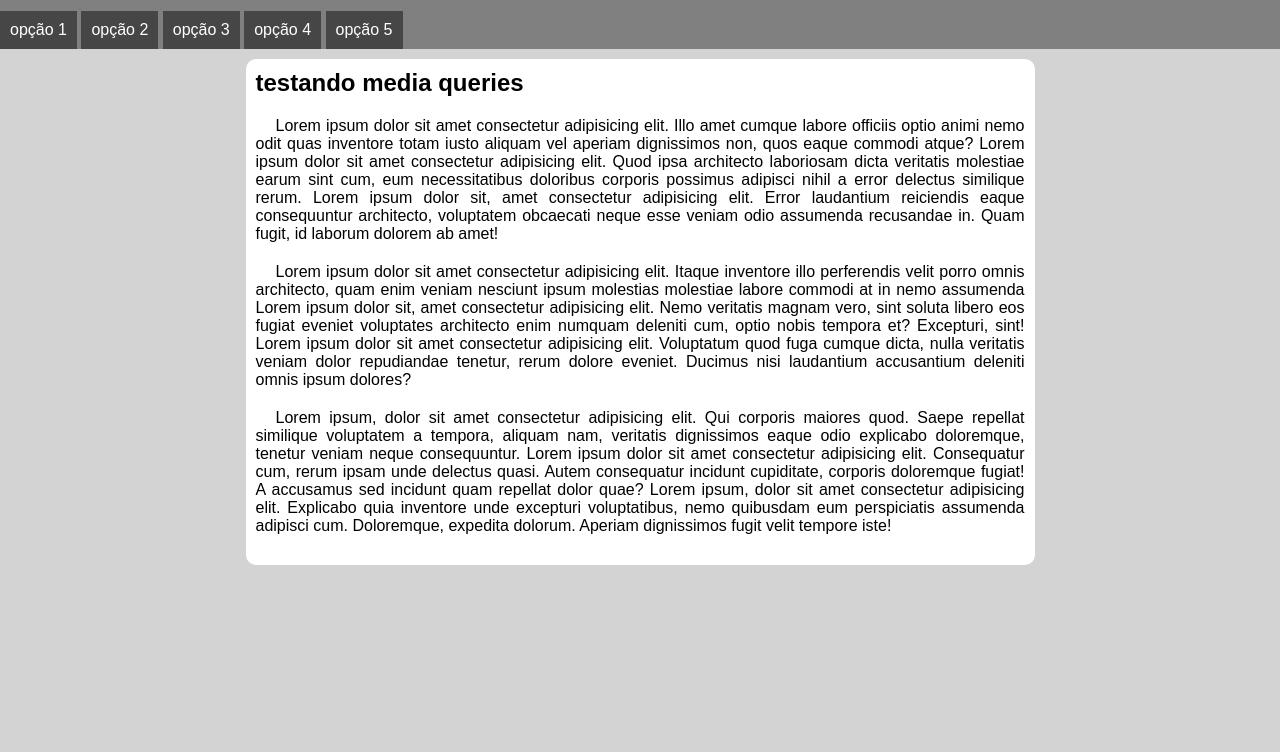
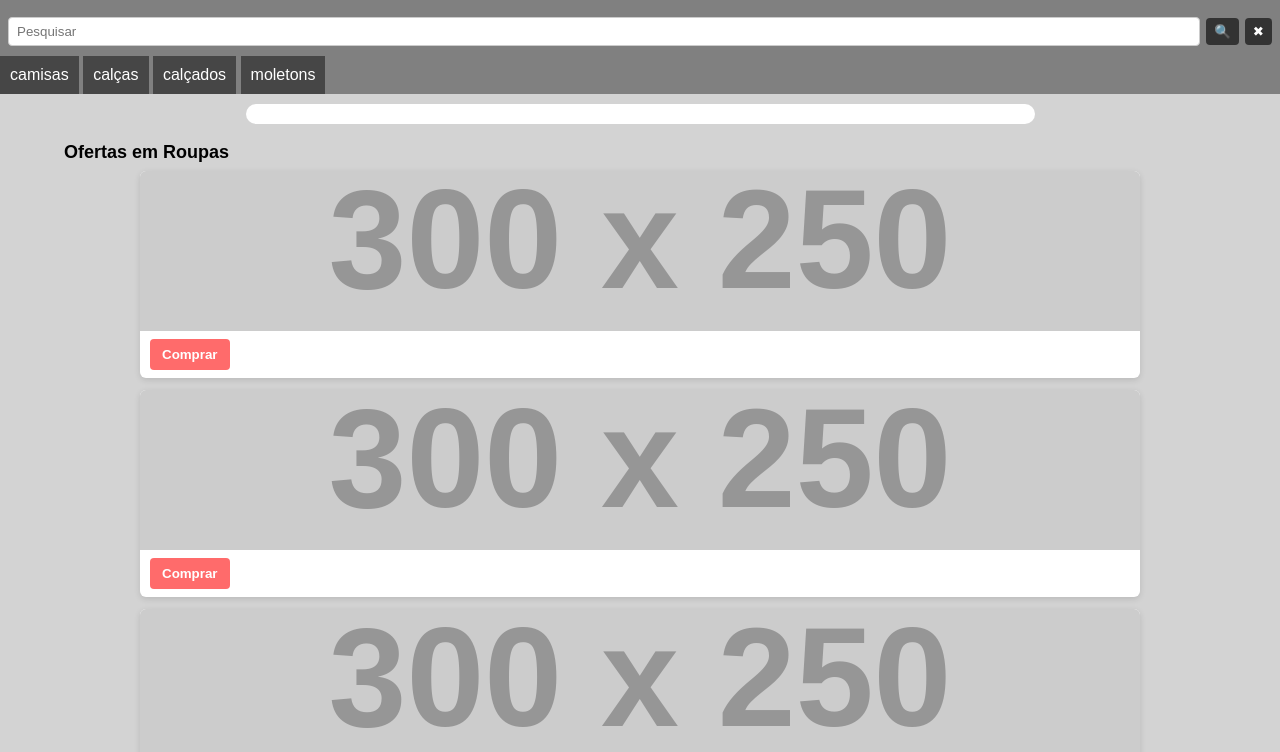
Before and after one commit to lucas0411-cyber/sites, a plain HTML site: page index.html in a window 1280 px wide. Shown: the part 48-800 px from the top of the page. Drawn offline with nearby package versions, Linux system fonts and the light colour scheme; placeholder pictures from the web are drawn by us.

Commit message:
primeiro passo

```diff
--- a/estilo/style.css
+++ b/estilo/style.css
@@ -56,6 +56,32 @@ menu a:hover{
     background-color: rgb(100, 100, 100);
 }
 
+/* Estilos do formulário de pesquisa dentro do menu */
+#menu-search-form{
+    display: flex;
+    gap: 6px;
+    padding: 8px;
+    justify-content: center;
+    align-items: center;
+}
+#menu-search{
+    flex: 1 1 auto;
+    padding: 6px 8px;
+    border-radius: 4px;
+    border: 1px solid #ccc;
+}
+#menu-search-form button{
+    padding: 6px 8px;
+    border-radius: 4px;
+    border: none;
+    background: #333;
+    color: #fff;
+    cursor: pointer;
+}
+#menu-search-clear{background:#777}
+
+#menu-search:focus{outline: 2px solid #6ea8fe}
+
 main{
     width: 90vw;
     background-color: white;
@@ -74,3 +100,74 @@ article p{
     text-indent: 20px;
     margin-bottom: 20px;
 }
+
+/* Anúncios de roupas (300x250) */
+.anuncios-roupas{
+    width: 90vw;
+    margin: 18px auto;
+}
+.anuncios-title{
+    margin-bottom: 8px;
+    font-size: 18px;
+}
+.ads-grid{
+    display: flex;
+    flex-direction: column;
+    gap: 12px;
+    align-items: center;
+}
+.ad-card{
+    width: 90vw;
+    max-width: 1000px;
+    height: auto;
+    display: block;
+    background: white;
+    color: #111;
+    text-decoration: none;
+    border-radius: 6px;
+    overflow: hidden;
+    box-shadow: 0 2px 6px rgba(0,0,0,0.12);
+    margin: 0 auto;
+}
+.ad-card img{
+    width: 100%;
+    height: 160px;
+    object-fit: cover;
+    display: block;
+}
+.ad-info{
+    padding: 8px 10px;
+}
+.ad-info strong{
+    display: block;
+    margin-bottom: 6px;
+}
+.ad-info p{
+    font-size: 13px;
+    margin-bottom: 8px;
+}
+.ad-cta{
+    display: inline-block;
+    background: #111;
+    color: #fff;
+    padding: 6px 10px;
+    border-radius: 4px;
+    font-size: 13px;
+}
+
+/* botão Comprar dentro dos cards */
+.buy-btn{
+    display: inline-block;
+    background: #ff6b6b;
+    color: #fff;
+    border: none;
+    padding: 8px 12px;
+    border-radius: 4px;
+    cursor: pointer;
+    font-weight: 600;
+}
+.buy-btn:hover{opacity:0.95}
+
+@media (max-width: 980px){
+    .ads-grid{justify-content:center}
+}
--- a/index.html
+++ b/index.html
@@ -13,23 +13,77 @@
         <h1>meu site</h1>
         <span id="burguer" class="material-symbols-outlined" onclick="clickMenu()">menu</span>
         <menu id="itens">
+            <form id="menu-search-form" onsubmit="searchMenu(event)">
+                <input id="menu-search" type="search" placeholder="Pesquisar" aria-label="Pesquisar menu">
+                <button type="submit" aria-label="Pesquisar">🔍</button>
+                <button type="button" id="menu-search-clear" onclick="clearMenuSearch()" aria-label="Limpar">✖</button>
+            </form>
         <ul>
-            <li><a href="#">opção 1</a></li>
-            <li><a href="#">opção 2</a></li>
-            <li><a href="#">opção 3</a></li>
-            <li><a href="#">opção 4</a></li>
-            <li><a href="#">opção 5</a></li>
+            <li><a href="#">camisas</a></li>
+            <li><a href="#">calças</a></li>
+            <li><a href="#">calçados</a></li>
+            <li><a href="#">moletons</a></li>
         </ul>
         </menu>
     </header>
     <main>
         <article>
-            <h2>testando media queries</h2>
-            <p>Lorem ipsum dolor sit amet consectetur adipisicing elit. Illo amet cumque labore officiis optio animi nemo odit quas inventore totam iusto aliquam vel aperiam dignissimos non, quos eaque commodi atque? Lorem ipsum dolor sit amet consectetur adipisicing elit. Quod ipsa architecto laboriosam dicta veritatis molestiae earum sint cum, eum necessitatibus doloribus corporis possimus adipisci nihil a error delectus similique rerum. Lorem ipsum dolor sit, amet consectetur adipisicing elit. Error laudantium reiciendis eaque consequuntur architecto, voluptatem obcaecati neque esse veniam odio assumenda recusandae in. Quam fugit, id laborum dolorem ab amet!</p>
-            <p>Lorem ipsum dolor sit amet consectetur adipisicing elit. Itaque inventore illo perferendis velit porro omnis architecto, quam enim veniam nesciunt ipsum molestias molestiae labore commodi at in nemo assumenda Lorem ipsum dolor sit, amet consectetur adipisicing elit. Nemo veritatis magnam vero, sint soluta libero eos fugiat eveniet voluptates architecto enim numquam deleniti cum, optio nobis tempora et? Excepturi, sint! Lorem ipsum dolor sit amet consectetur adipisicing elit. Voluptatum quod fuga cumque dicta, nulla veritatis veniam dolor repudiandae tenetur, rerum dolore eveniet. Ducimus nisi laudantium accusantium deleniti omnis ipsum dolores?</p>
-            <p>Lorem ipsum, dolor sit amet consectetur adipisicing elit. Qui corporis maiores quod. Saepe repellat similique voluptatem a tempora, aliquam nam, veritatis dignissimos eaque odio explicabo doloremque, tenetur veniam neque consequuntur. Lorem ipsum dolor sit amet consectetur adipisicing elit. Consequatur cum, rerum ipsam unde delectus quasi. Autem consequatur incidunt cupiditate, corporis doloremque fugiat! A accusamus sed incidunt quam repellat dolor quae? Lorem ipsum, dolor sit amet consectetur adipisicing elit. Explicabo quia inventore unde excepturi voluptatibus, nemo quibusdam eum perspiciatis assumenda adipisci cum. Doloremque, expedita dolorum. Aperiam dignissimos fugit velit tempore iste!</p>
+
         </article>
     </main>
+    <section id="anuncios-roupas" class="anuncios-roupas">
+        <h2 class="anuncios-title">Ofertas em Roupas</h2>
+        <div class="ads-grid">
+            <div class="ad-card ad-300" data-name="Camisa Polo">
+                <img src="https://via.placeholder.com/300x250?text=Camisa+Polo" alt="Camisa Polo">
+                <div class="ad-info">
+                    <button class="buy-btn" data-name="Camisa Polo">Comprar</button>
+                </div>
+            </div>
+            <div class="ad-card ad-300" data-name="Calça Jeans">
+                <img src="https://via.placeholder.com/300x250?text=Calça+Jeans" alt="Calça Jeans">
+                <div class="ad-info">
+                    <button class="buy-btn" data-name="Calça Jeans">Comprar</button>
+                </div>
+            </div>
+            <div class="ad-card ad-300" data-name="Tênis Casual">
+                <img src="https://via.placeholder.com/300x250?text=Tênis+Casual" alt="Tênis Casual">
+                <div class="ad-info">
+                    <button class="buy-btn" data-name="Tênis Casual">Comprar</button>
+                </div>
+            </div>
+            <div class="ad-card ad-300" data-name="Moletom Com Capuz">
+                <img src="https://via.placeholder.com/300x250?text=Moletom+Capuz" alt="Moletom Com Capuz">
+                <div class="ad-info">
+                    <button class="buy-btn" data-name="Moletom Com Capuz">Comprar</button>
+                </div>
+            </div>
+            <div class="ad-card ad-300" data-name="Vestido Floral">
+                <img src="https://via.placeholder.com/300x250?text=Vestido+Floral" alt="Vestido Floral">
+                <div class="ad-info">
+                    <button class="buy-btn" data-name="Vestido Floral">Comprar</button>
+                </div>
+            </div>
+            <div class="ad-card ad-300" data-name="Jaqueta de Couro">
+                <img src="https://via.placeholder.com/300x250?text=Jaqueta+de+Couro" alt="Jaqueta de Couro">
+                <div class="ad-info">
+                    <button class="buy-btn" data-name="Jaqueta de Couro">Comprar</button>
+                </div>
+            </div>
+            <div class="ad-card ad-300" data-name="Shorts Esportivos">
+                <img src="https://via.placeholder.com/300x250?text=Shorts+Esportivos" alt="Shorts Esportivos">
+                <div class="ad-info">
+                    <button class="buy-btn" data-name="Shorts Esportivos">Comprar</button>
+                </div>
+            </div>
+            <div class="ad-card ad-300" data-name="Blusa de Frio">
+                <img src="https://via.placeholder.com/300x250?text=Blusa+de+Frio" alt="Blusa de Frio">
+                <div class="ad-info">
+                    <button class="buy-btn" data-name="Blusa de Frio">Comprar</button>
+                </div>
+            </div>
+        </div>
+    </section>
     <script>
 
         function mudoutamanho() {
@@ -47,6 +101,48 @@
                 itens.style.display = 'block'
             }
         }
+
+        function searchMenu(e){
+            e.preventDefault();
+            const q = document.getElementById('menu-search').value.trim().toLowerCase();
+
+            // filtrar itens do menu (se houver)
+            const items = document.querySelectorAll('#itens ul li');
+            items.forEach(li => {
+                const text = li.textContent.toLowerCase();
+                li.style.display = q === '' ? 'list-item' : (text.indexOf(q) !== -1 ? 'list-item' : 'none');
+            });
+
+            // filtrar produtos na seção de anúncios por data-name ou alt da imagem
+            const cards = document.querySelectorAll('#anuncios-roupas .ad-card');
+            cards.forEach(card => {
+                const name = (card.dataset.name || card.querySelector('img')?.alt || '').toLowerCase();
+                if(q === ''){
+                    card.style.display = 'block';
+                } else {
+                    card.style.display = name.indexOf(q) !== -1 ? 'block' : 'none';
+                }
+            });
+        }
+
+        function clearMenuSearch(){
+            const input = document.getElementById('menu-search');
+            input.value = '';
+            const items = document.querySelectorAll('#itens ul li');
+            items.forEach(li => li.style.display = 'list-item');
+            const cards = document.querySelectorAll('#anuncios-roupas .ad-card');
+            cards.forEach(card => card.style.display = 'block');
+            input.focus();
+        }
+
+        // redireciona para a página do produto quando botão comprar é clicado
+        document.addEventListener('click', function(e){
+            const btn = e.target.closest('.buy-btn');
+            if(!btn) return;
+            const name = btn.dataset.name || btn.textContent || 'produto';
+            const url = 'produto.html?name=' + encodeURIComponent(name);
+            window.location.href = url;
+        });
     </script>
 </body>
 </html>
```
Also changed, not shown: produto.html (added, +31 -0 lines).
